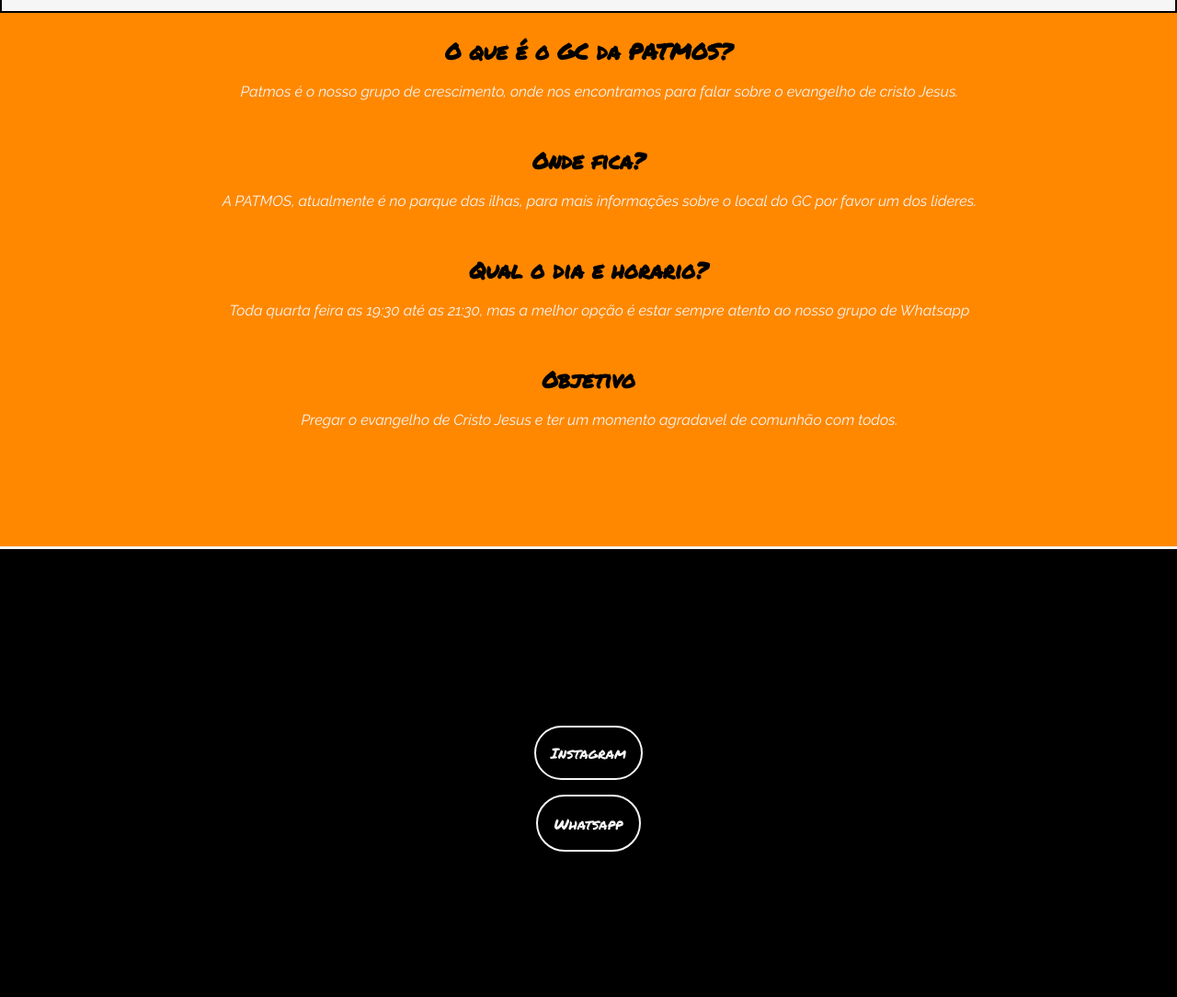
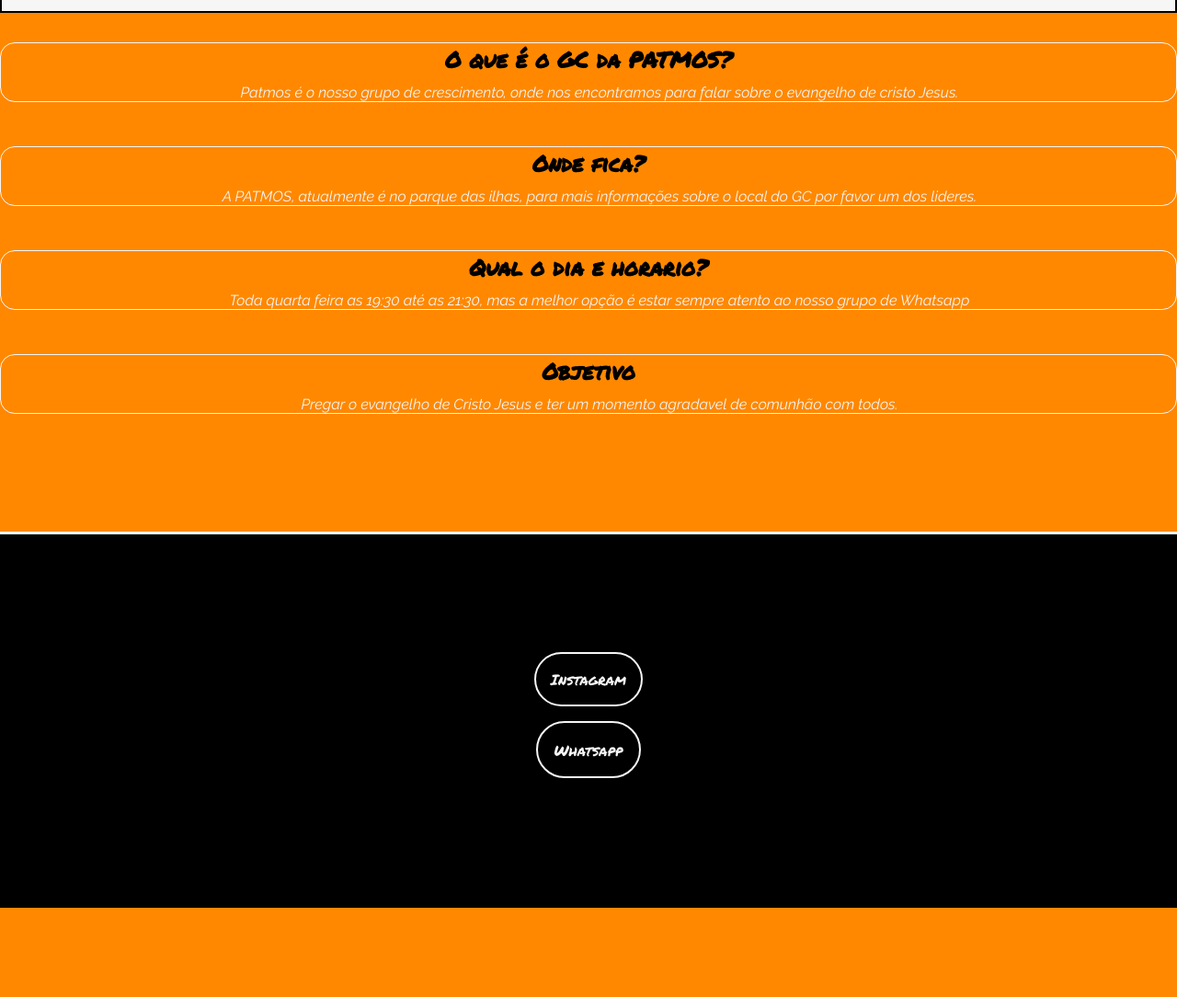
Before and after one commit to PabloToledoGit/PATMOS, a plain HTML site: page index.html in a window 1280 px wide. Shown: the part 69-1153 px from the top of the page at 92% size. After the commit the page ends 1056 px from the top, so only its background shows below. Drawn offline with Linux system fonts and the light colour scheme.

Commit message:
ajustado

```diff
--- a/index.html
+++ b/index.html
@@ -38,8 +38,8 @@
     </main>
     <footer class="rodape">
         <section class="rodape__link">
-            <a class="rodape__link__botao" id="botao1" href="https://www.instagram.com/patmos_ntn/">Instagram</a>
-            <a class="rodape__link__botao" id="botao2" href="https://chat.whatsapp.com/L2BfU0i9IwkDihffKrILZ3">Whatsapp</a>
+            <a class="rodape__link__botao" id="botao1" href="https://www.instagram.com/patmos_ntn/" target="blank">Instagram</a>
+            <a class="rodape__link__botao" id="botao2" href="https://chat.whatsapp.com/L2BfU0i9IwkDihffKrILZ3" target="blank">Whatsapp</a>
         </section>
 
     </footer>
--- a/styles.css
+++ b/styles.css
@@ -23,10 +23,6 @@ body{
 
 }
 
-.corpo{
-
-    margin-bottom: 8rem;
-}
 
 .cabecalho__nav{
     display: flex;
@@ -34,7 +30,7 @@ body{
     padding-top: 1rem;
     padding-bottom: 1.5rem;
     padding-left: 0.5rem;
-    gap: 2rem;
+    gap: 1rem;
     margin-bottom: 1.5rem;
     border: 2px solid var(--cor-da-fonte);
     background-color: var(--cor-da-borda);
@@ -60,6 +56,13 @@ body{
 
 }
 
+.corpo{
+
+    margin-bottom: 8rem;
+    margin-top: 2rem;
+}
+
+
 .corpo__conteudo{
 
     display: flex;
@@ -76,7 +79,9 @@ body{
     flex-direction: column;
     justify-content: center;
     align-items: center;
-    gap: 1rem;
+    gap: 0.5rem;
+    border: 0.1rem solid var(--cor-da-borda);
+    border-radius: 1rem;
 
 
 }
@@ -88,6 +93,7 @@ body{
     font-family: 'Raleway', sans-serif;
 
 
+
 }
 
 .rodape__link{
@@ -95,12 +101,12 @@ body{
     display: flex;
     background-color: var(--cor-do-fundo2);
     border-top: 3px solid var(--cor-da-borda);
-    padding-bottom: 20%;
+    padding-bottom: 11%;
     flex-direction: column;
     font-family: 'Permanent Marker', cursive;
     align-items: center;
     gap: 1rem;
-    padding-top: 15%;
+    padding-top: 10%;
 
 
 
@@ -116,10 +122,7 @@ body{
 
 }
 
-#botao1{
 
-
-}
 
 #botao2{
 
```
